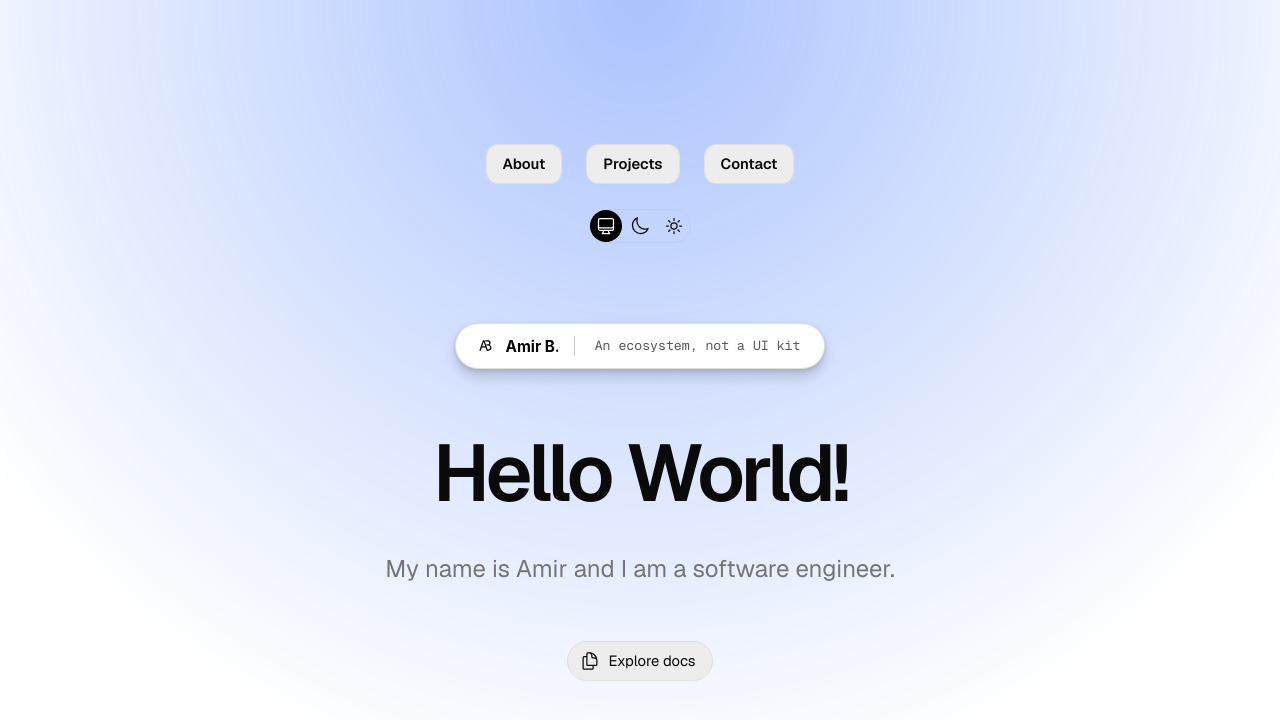
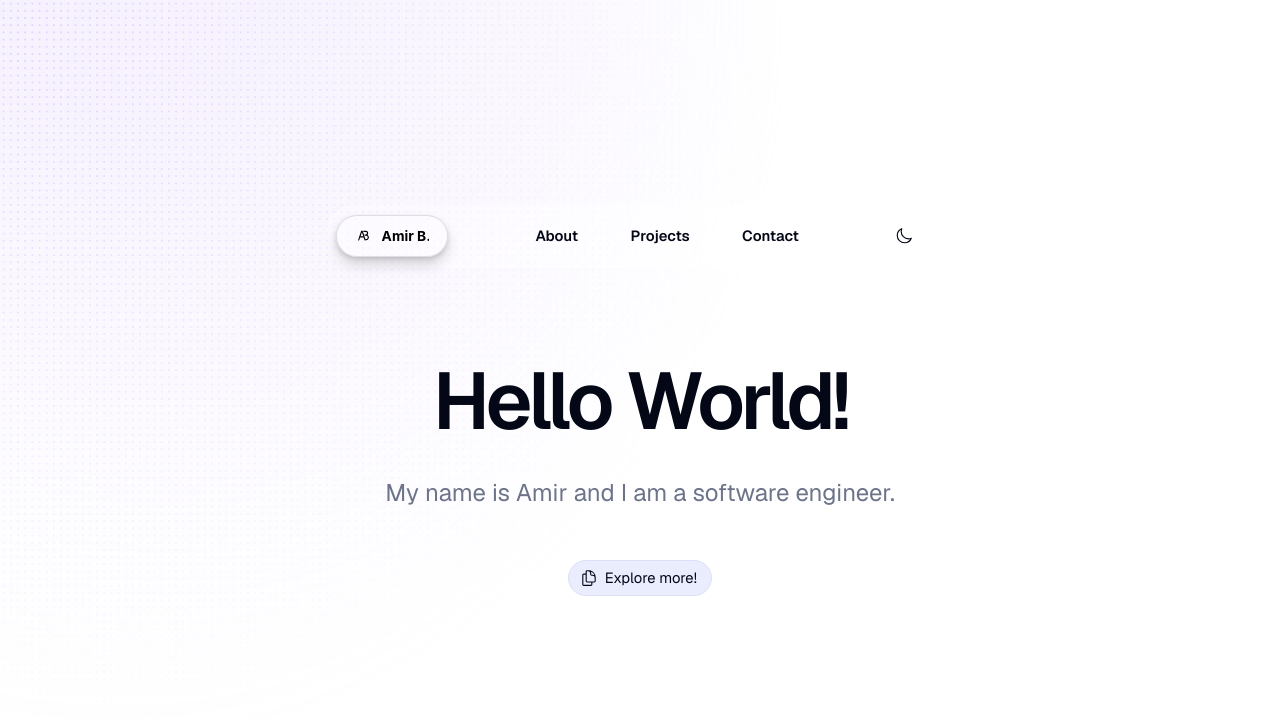
Before and after one commit to amirb2607/Official-Portfolio-Website, a Next.js app: page / in a window 1280 px wide. Shown: the top 720 px of the page. Built offline with nearby package versions, Linux system fonts and the light colour scheme.

Commit message:
Added Tailwind made navbar look cleaner, added theme toggle to top

```diff
--- /dev/null
+++ b/src/app/globals.css
@@ -0,0 +1,8 @@
+@import "@/comonents/tailwind.css";
+
+@theme inline {
+  /* Configure your theme variables here */
+  --font-display: "Inter", "sans-serif";
+  --color-primary-500: oklch(0.84 0.18 117.33);
+  --spacing: 0.25rem;
+}
--- a/src/app/page.tsx
+++ b/src/app/page.tsx
@@ -3,32 +3,52 @@ import { Column, Heading, Text, Button, Logo, Badge, Line, LetterFx, Row, ThemeS
 export default function Home() {
   return (
     <Column fill center padding="s">
-      <Row horizontal="space-between" align="center" padding="m" borderBottom="transparent">
-        <Row gap="m">
-          <Button href="#about" variant="secondary">About</Button>
-          <Button href="#projects" variant="secondary">Projects</Button>
-          <Button href="#contact" variant="secondary">Contact</Button>
+      {/* Blurred pill-shaped Navbar using Once UI props */}
+      <Row
+        horizontal="space-between"
+        vertical="center"
+        padding="xs"
+        background="overlay"
+        radius="full"
+        gap="xl"
+      >
+        <Badge
+          textVariant="code-default-s"
+          border="neutral-alpha-medium"
+          background="overlay"
+          vertical="center"
+          gap="16"
+        >
+          <Logo icon={true} href="/" size="xs" />
+        </Badge>
+        <Row gap="m" vertical="center">
+          <Button href="#about" variant="tertiary">About</Button>
+          <Button href="#projects" variant="tertiary">Projects</Button>
+          <Button href="#contact" variant="tertiary">Contact</Button>
+        </Row>
+        {/* ThemeSwitcher aligned to center */}
+        <Row vertical="center" paddingRight="m">
+          <ThemeSwitcher />
         </Row>
       </Row>
-      <ThemeSwitcher />
+
       <Column maxWidth="s" horizontal="center" gap="l" align="center" marginTop="xl">
-        <Badge textVariant="code-default-s" border="neutral-alpha-medium" onBackground="neutral-medium" vertical="center" gap="16">
-          <Logo icon={true} href="https://once-ui.com" size="xs" />
-          <Line vert background="neutral-alpha-strong"/>
-          <Text marginX="4">
-            <LetterFx trigger="instant">
-              An ecosystem, not a UI kit
-            </LetterFx>
-          </Text>
-        </Badge>
         <Heading variant="display-strong-xl" marginTop="24">
           Hello World!
         </Heading>
         <Text variant="heading-default-xl" onBackground="neutral-weak" wrap="balance" marginBottom="16">
           My name is Amir and I am a software engineer.
         </Text>
-        <Button id="docs" variant="secondary" href="https://docs.once-ui.com/once-ui/quick-start" data-border="rounded" weight="default" prefixIcon="copy" arrowIcon>
-          Explore docs
+        <Button
+          id="docs"
+          variant="secondary"
+          href="/temp"
+          data-border="rounded"
+          weight="default"
+          prefixIcon="copy"
+          arrowIcon
+        >
+          Explore more!
         </Button>
       </Column>
     </Column>
--- a/src/app/resources/once-ui.config.js
+++ b/src/app/resources/once-ui.config.js
@@ -27,52 +27,52 @@ const font = {
 // default customization applied to the HTML in the main layout.tsx
 const style = {
   theme: "dark", // dark | light - not needed when using ThemeProvider
-  neutral: "gray", // sand | gray | slate
-  brand: "blue", // blue | indigo | violet | magenta | pink | red | orange | yellow | moss | green | emerald | aqua | cyan
+  neutral: "slate", // sand | gray | slate
+  brand: "violet", // blue | indigo | violet | magenta | pink | red | orange | yellow | moss | green | emerald | aqua | cyan
   accent: "indigo", // blue | indigo | violet | magenta | pink | red | orange | yellow | moss | green | emerald | aqua | cyan
   solid: "contrast", // color | contrast | inverse
-  solidStyle: "flat", // flat | plastic
-  border: "playful", // rounded | playful | conservative
-  surface: "filled", // filled | translucent
+  solidStyle: "plastic", // flat | plastic
+  border: "rounded", // rounded | playful | conservative
+  surface: "translucent", // filled | translucent
   transition: "all", // all | micro | macro
-  scaling: "100", // 90 | 95 | 100 | 105 | 110
+  scaling: "90", // 90 | 95 | 100 | 105 | 110
 };
 
 const effects = {
   mask: {
-    cursor: false,
+    cursor: true,
     x: 50,
     y: 0,
     radius: 100,
   },
   gradient: {
-    display: false,
+    display: true,
     x: 50,
     y: 0,
-    width: 100,
-    height: 100,
-    tilt: 0,
+    width: 150,
+    height: 150,
+    tilt: 25,
     colorStart: "brand-background-strong",
     colorEnd: "static-transparent",
     opacity: 50,
   },
   dots: {
     display: true,
-    size: "2",
+    size: "8",
     color: "brand-on-background-weak",
-    opacity: 40,
+    opacity: 20,
   },
   lines: {
     display: false,
-    color: "neutral-alpha-weak",
+    color: "brand-alpha-weak",
     opacity: 100,
-    thickness: 1,
-    angle: 45,
+    thickness: 4,
+    angle: 0,
     size: "8",
   },
   grid: {
     display: false,
-    color: "neutral-alpha-weak",
+    color: "brand-alpha-weak",
     opacity: 100,
     width: "2",
     height: "2",
@@ -83,13 +83,14 @@ const effects = {
 const meta = {
   home: {
     path: "/",
-    title: "Once UI for Next.js",
+    title: "Amir B. - Portfolio",
+    keywords: "Amir B., portfolio, web developer, software engineer, projects, skills, contact",
     description: "An open-source design system and component library for Next.js that emphasizes easy styling and accessibility in UI development.",
     image: "/og/home.jpg",
-    canonical: "https://once-ui.com",
+    canonical: "https://temp.temp",
     robots: "index,follow",
     alternates: [
-      { href: "https://once-ui.com", hrefLang: "en" },
+      { href: "https://temp.temp", hrefLang: "en" },
     ],
   },
   // add more routes and reference them in page.tsx
--- a/src/once-ui/components/ThemeSwitcher.tsx
+++ b/src/once-ui/components/ThemeSwitcher.tsx
@@ -1,36 +1,24 @@
 "use client";
 
 import React, { forwardRef } from "react";
-import { Row, useTheme, IconButton } from ".";
+import { IconButton, useTheme } from "@/once-ui/components";
 
-const ThemeSwitcher = forwardRef<HTMLDivElement, React.ComponentProps<typeof Row>>((flex, ref) => {
+const ThemeSwitcher = forwardRef<HTMLDivElement, {}>((_, ref) => {
   const { theme, setTheme } = useTheme();
+  const isDark = theme === "dark";
+
+  const toggleTheme = () => {
+    setTheme(isDark ? "light" : "dark");
+  };
 
   return (
-    <Row
-      data-border="rounded"
-      ref={ref}
-      gap="2"
-      border="neutral-alpha-weak"
-      radius="full"
-      {...flex}
-    >
-      <IconButton
-        icon="computer"
-        variant={theme === "system" ? "primary" : "tertiary"}
-        onClick={() => setTheme("system")}
-      />
-      <IconButton
-        icon="dark"
-        variant={theme === "dark" ? "primary" : "tertiary"}
-        onClick={() => setTheme("dark")}
-      />
-      <IconButton
-        icon="light"
-        variant={theme === "light" ? "primary" : "tertiary"}
-        onClick={() => setTheme("light")}
-      />
-    </Row>
+    <IconButton
+      size="l"
+      icon={isDark ? "light" : "dark"}
+      variant="tertiary"
+      onClick={toggleTheme}
+      aria-label={isDark ? "Switch to light mode" : "Switch to dark mode"}
+    />
   );
 });
 
```
Also changed, not shown: package.json (+6 -3 lines), 1 other file (tests, documents, lock files or other folders).
